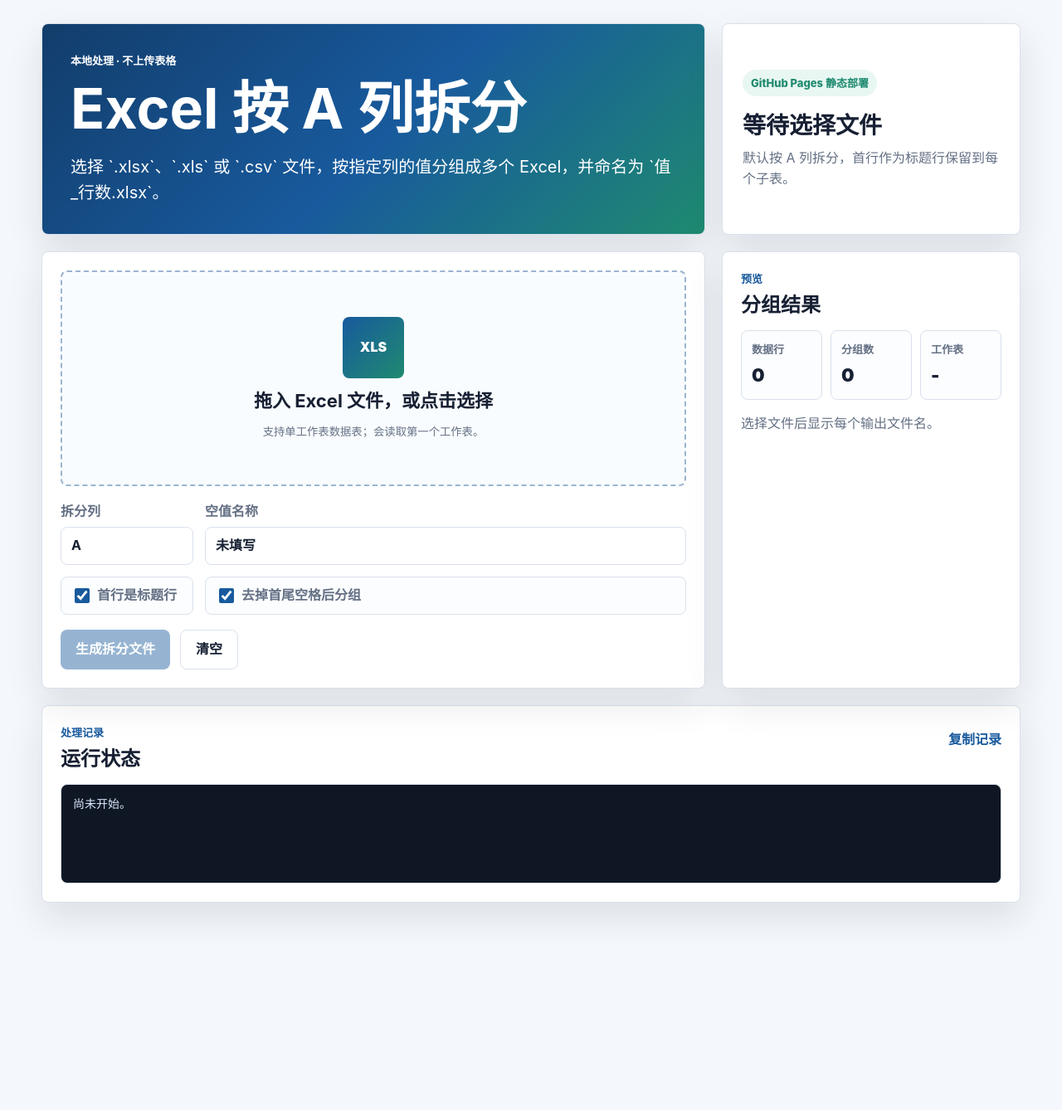
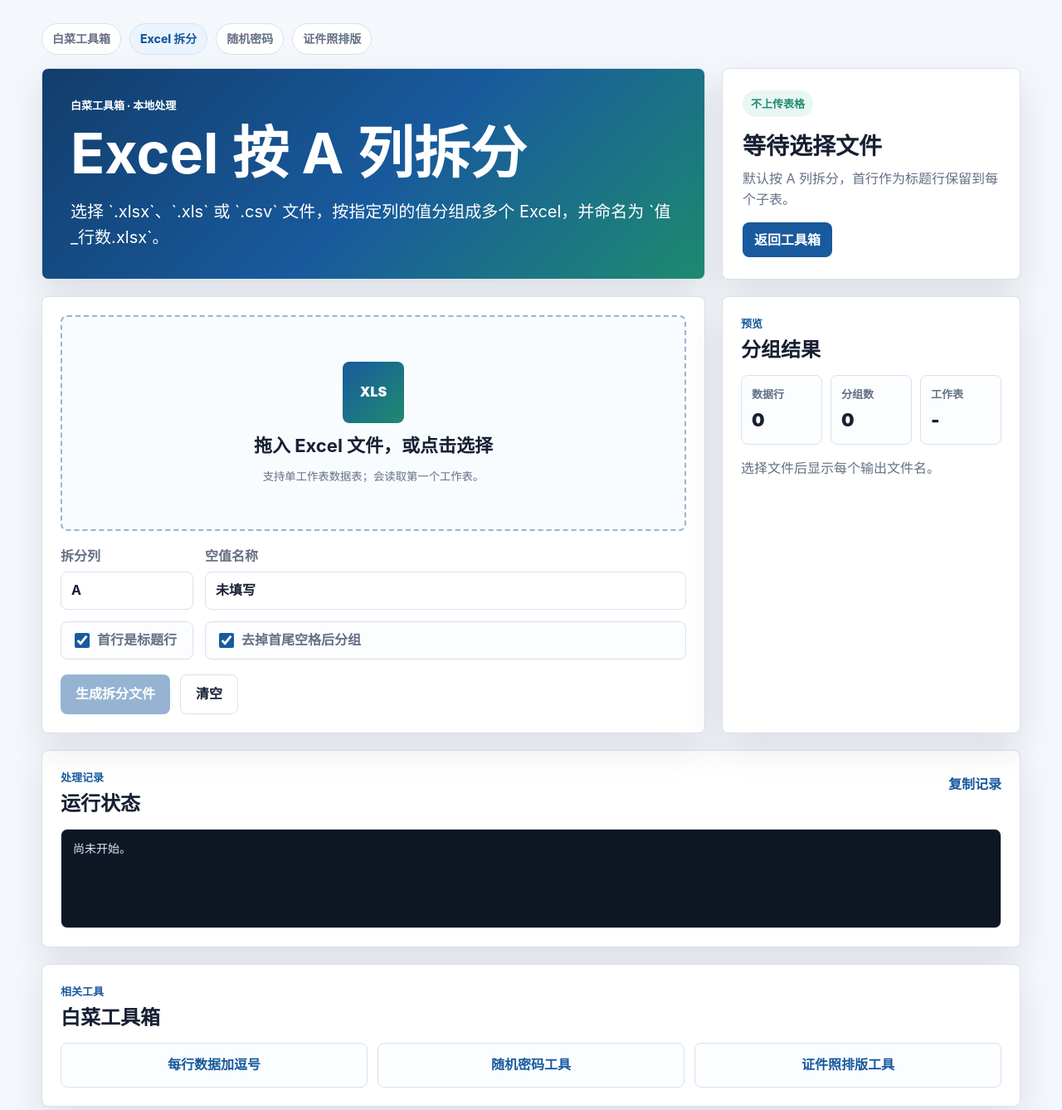
Before and after one commit to baicaige/excel-splitter, a plain HTML site: page index.html in a window 1280 px wide. Shown: the top 1338 px of the page at 83% size. Before the commit the page ends 1136 px from the top, so only its background shows below. Drawn offline with Linux system fonts and the light colour scheme.

Commit message:
Link Excel splitter with tools page

```diff
--- a/index.html
+++ b/index.html
@@ -12,16 +12,24 @@
   </head>
   <body>
     <main class="shell">
+      <nav class="top-nav" aria-label="工具导航">
+        <a href="https://baicaige.github.io/format-tool/">白菜工具箱</a>
+        <span>Excel 拆分</span>
+        <a href="https://baicaige.github.io/format-tool/mima.html">随机密码</a>
+        <a href="https://baicaige.github.io/format-tool/zhengjianzhao.html">证件照排版</a>
+      </nav>
+
       <section class="hero" aria-labelledby="page-title">
         <div>
-          <p class="eyebrow">本地处理 · 不上传表格</p>
+          <p class="eyebrow">白菜工具箱 · 本地处理</p>
           <h1 id="page-title">Excel 按 A 列拆分</h1>
           <p class="subtitle">选择 `.xlsx`、`.xls` 或 `.csv` 文件，按指定列的值分组成多个 Excel，并命名为 `值_行数.xlsx`。</p>
         </div>
         <div class="hero-panel">
-          <span>GitHub Pages 静态部署</span>
+          <span>不上传表格</span>
           <strong id="statusTitle">等待选择文件</strong>
           <p id="statusText">默认按 A 列拆分，首行作为标题行保留到每个子表。</p>
+          <a class="side-link" href="https://baicaige.github.io/format-tool/">返回工具箱</a>
         </div>
       </section>
 
@@ -83,6 +91,18 @@
         </div>
         <pre id="logOutput">尚未开始。</pre>
       </section>
+
+      <section class="related-panel" aria-labelledby="related-title">
+        <div class="panel-heading">
+          <p class="eyebrow">相关工具</p>
+          <h2 id="related-title">白菜工具箱</h2>
+        </div>
+        <div class="related-grid">
+          <a href="https://baicaige.github.io/format-tool/">每行数据加逗号</a>
+          <a href="https://baicaige.github.io/format-tool/mima.html">随机密码工具</a>
+          <a href="https://baicaige.github.io/format-tool/zhengjianzhao.html">证件照排版工具</a>
+        </div>
+      </section>
     </main>
 
     <div class="toast" id="toast" role="status" aria-live="polite"></div>
--- a/style.css
+++ b/style.css
@@ -39,6 +39,34 @@ button {
   padding: 28px 0 48px;
 }
 
+.top-nav {
+  display: flex;
+  flex-wrap: wrap;
+  gap: 10px;
+  align-items: center;
+  margin-bottom: 16px;
+}
+
+.top-nav a,
+.top-nav span {
+  display: inline-flex;
+  align-items: center;
+  min-height: 38px;
+  padding: 0 12px;
+  border: 1px solid var(--line);
+  border-radius: 999px;
+  background: #fff;
+  color: var(--muted);
+  font-size: 14px;
+  font-weight: 800;
+  text-decoration: none;
+}
+
+.top-nav span {
+  background: var(--soft-blue);
+  color: var(--blue);
+}
+
 .hero,
 .workspace {
   display: grid;
@@ -50,7 +78,8 @@ button {
 .hero-panel,
 .upload-panel,
 .summary-panel,
-.log-panel {
+.log-panel,
+.related-panel {
   border: 1px solid var(--line);
   border-radius: 8px;
   background: var(--paper);
@@ -121,6 +150,22 @@ h2 {
 .hero-panel p {
   margin: 10px 0 0;
   color: var(--muted);
+}
+
+.side-link {
+  display: inline-flex;
+  justify-content: center;
+  align-items: center;
+  width: max-content;
+  max-width: 100%;
+  min-height: 42px;
+  margin-top: 16px;
+  padding: 0 14px;
+  border-radius: 8px;
+  background: var(--blue);
+  color: #fff;
+  font-weight: 800;
+  text-decoration: none;
 }
 
 .workspace {
@@ -338,6 +383,32 @@ h2 {
   margin-top: 20px;
 }
 
+.related-panel {
+  margin-top: 20px;
+  padding: 22px;
+}
+
+.related-grid {
+  display: grid;
+  grid-template-columns: repeat(3, minmax(0, 1fr));
+  gap: 12px;
+}
+
+.related-grid a {
+  display: flex;
+  align-items: center;
+  justify-content: center;
+  min-height: 54px;
+  padding: 0 14px;
+  border: 1px solid var(--line);
+  border-radius: 8px;
+  background: #fbfdff;
+  color: var(--blue);
+  font-weight: 800;
+  text-align: center;
+  text-decoration: none;
+}
+
 pre {
   min-height: 120px;
   max-height: 260px;
@@ -373,7 +444,8 @@ pre {
 
 @media (max-width: 920px) {
   .hero,
-  .workspace {
+  .workspace,
+  .related-grid {
     grid-template-columns: 1fr;
   }
 }
@@ -388,7 +460,8 @@ pre {
   .hero-panel,
   .upload-panel,
   .summary-panel,
-  .log-panel {
+  .log-panel,
+  .related-panel {
     padding: 18px;
   }
 
```
